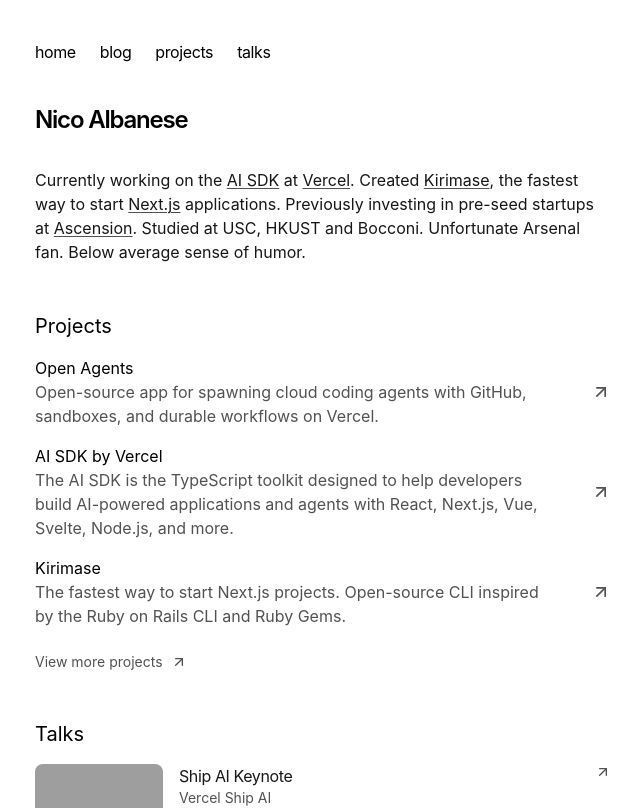
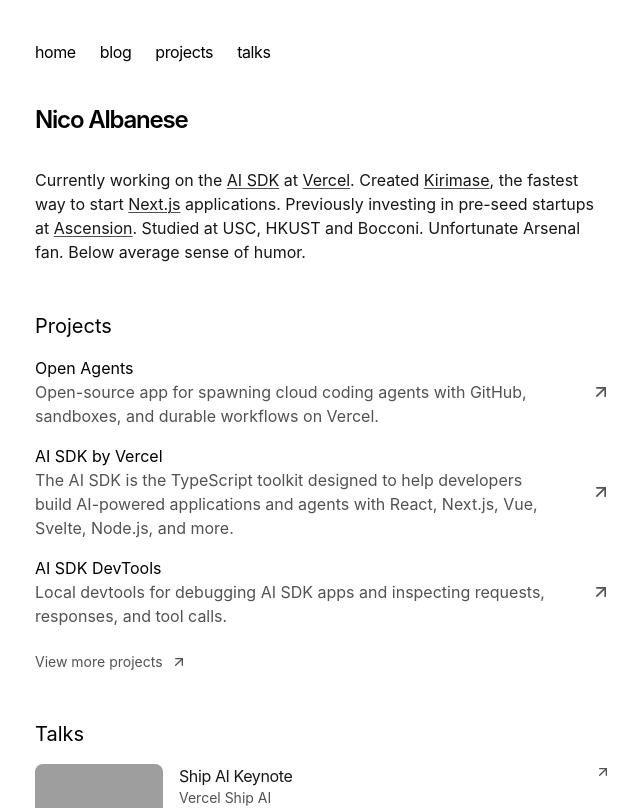
Before and after one commit to nicoalbanese/personal-site-updated-2023, a Next.js app: page / in a window 1280 px wide. Shown: the top 808 px of the page, without its empty margins (317-957 px from the left). Built offline with nearby package versions, Linux system fonts and the light colour scheme; no server answers; grey boxes are pictures that could not be loaded.

Commit message:
feat: add AI SDK DevTools to projects (#34)
Co-authored-by: open-agents-bot[bot] <279972313+open-agents-bot[bot]@users.noreply.github.com>

```diff
--- a/app/components/projects.tsx
+++ b/app/components/projects.tsx
@@ -22,6 +22,13 @@
       "The AI SDK is the TypeScript toolkit designed to help developers build AI-powered applications and agents with React, Next.js, Vue, Svelte, Node.js, and more.",
     url: "https://ai-sdk.dev",
     repo: "https://github.com/vercel/ai",
+  },
+  {
+    title: "AI SDK DevTools",
+    description:
+      "Local devtools for debugging AI SDK apps and inspecting requests, responses, and tool calls.",
+    url: "https://npmx.dev/package/@ai-sdk/devtools",
+    repo: "https://github.com/vercel/ai/tree/main/packages/devtools",
   },
   {
     title: "Kirimase",
```
